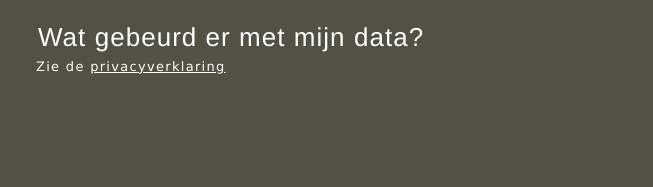
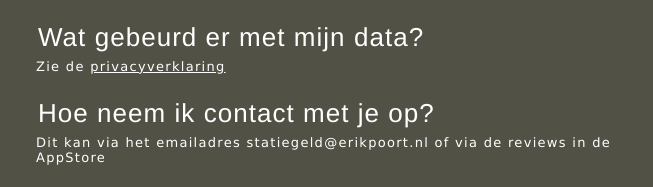
Before and after one commit to erikpoort/erikpoort.github.io, a plain HTML site: page statiegeld/index.html in a window 1280 px wide. Shown: the part 711-898 px from the top of the page, without its empty margins (308-961 px from the left). Before the commit the page ends 800 px from the top, so only its background shows below. Drawn offline with Linux system fonts and the light colour scheme.

Commit message:
Update contact information

```diff
--- a/statiegeld/index.html
+++ b/statiegeld/index.html
@@ -57,6 +57,10 @@
           <br/><br/><br/>
           <h2>Wat gebeurd er met mijn data?</h2>
           <p>Zie de <a href="./disclaimer.html">privacyverklaring</a></p>
+          <br/><br/><br/>
+          <h2>Hoe neem ik contact met je op?</h2>
+          <p>Dit kan via het emailadres statiegeld@erikpoort.nl of via de reviews in de AppStore</p>
+          <br/><br/>
         </div>
     </div>
   </body>
```
Also changed, not shown: statiegeld/disclaimer.html (+1 -1 lines).
